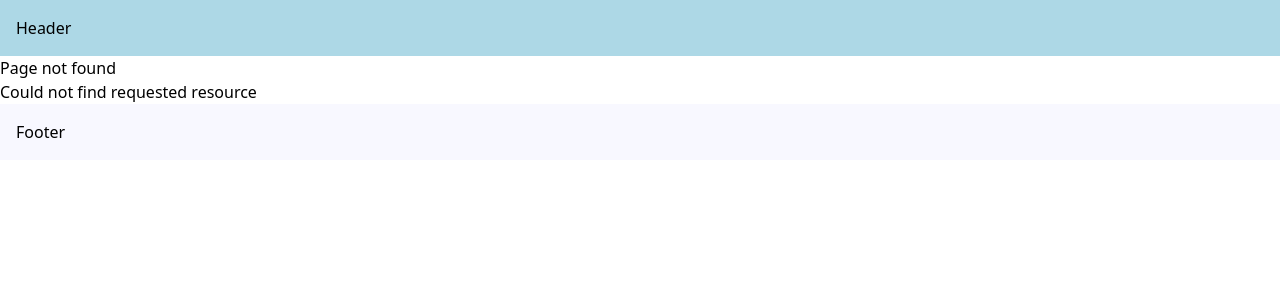
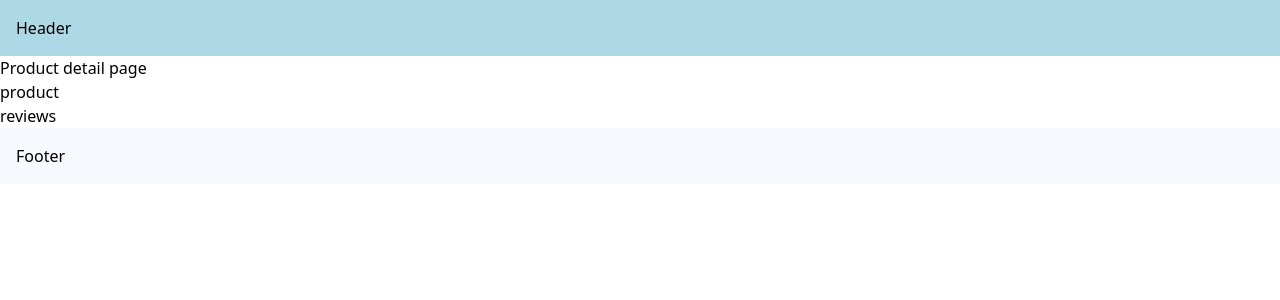
Before and after one commit to yksa/next14, a Next.js app: page /product-detail in a window 1280 px wide. Before the commit this address had no page. Shown: the top 300 px of the page. Built offline with nearby package versions, Linux system fonts and the light colour scheme.

Commit message:
Streaming

```diff
--- a/src/app/page.tsx
+++ b/src/app/page.tsx
@@ -9,6 +9,7 @@
       <Link href={"/products"}>Products</Link>
       <Link href={"/about"}>About</Link>
       <Link href={"/dashboard"}>Dashboard</Link>
+      <Link href={"/product-detail"}>Product Detail</Link>
     </>
   );
 }
--- /dev/null
+++ b/src/app/product-detail/page.tsx
@@ -0,0 +1,17 @@
+import { Product } from "@/components/product";
+import { Reviews } from "@/components/reviews";
+import { Suspense } from "react";
+
+export default function page() {
+  return (
+    <div>
+      <h1>Product detail page</h1>
+      <Suspense fallback={<p>Loading product details...</p>}>
+        <Product />
+      </Suspense>
+      <Suspense fallback={<p>Loading reviews...</p>}>
+        <Reviews />
+      </Suspense>
+    </div>
+  );
+}
--- /dev/null
+++ b/src/components/product.tsx
@@ -0,0 +1,4 @@
+export const Product = async () => {
+  await new Promise((resolve) => setTimeout(resolve, 2000));
+  return <div>product</div>;
+};
--- /dev/null
+++ b/src/components/reviews.tsx
@@ -0,0 +1,4 @@
+export const Reviews = async () => {
+  await new Promise((resolve) => setTimeout(resolve, 4000));
+  return <div>reviews</div>;
+};
```
Also changed, not shown: 1 other file (tests, documents, lock files or other folders).
